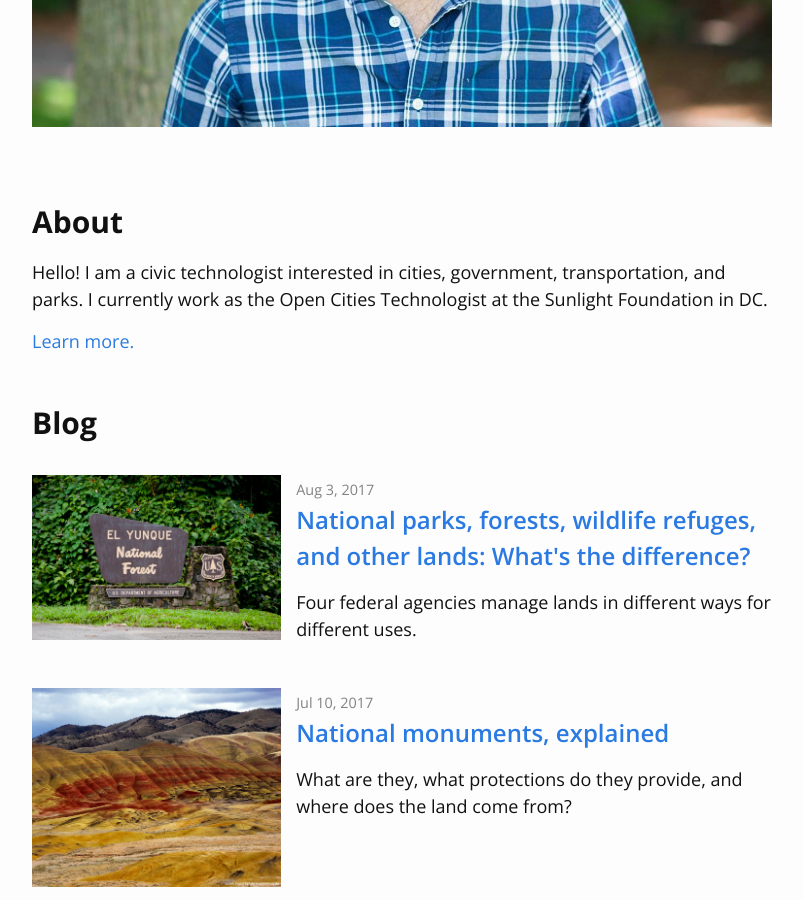
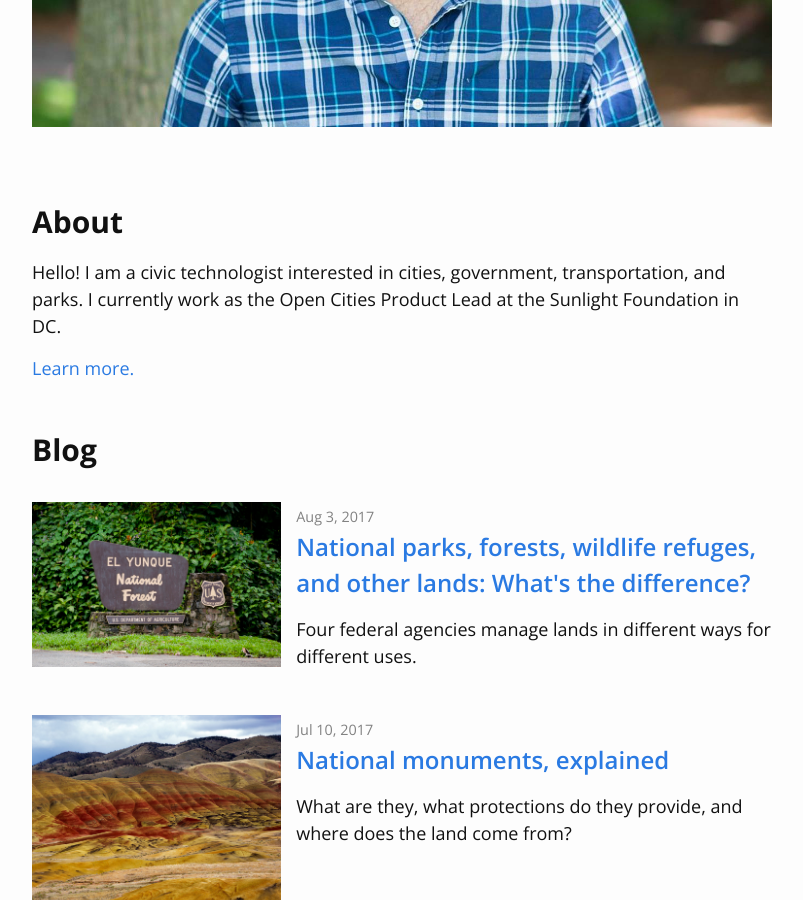
Before and after one commit to gregjd/gregjd.github.io, a Jekyll site: the page built from index.html, in a window 1280 px wide and 900 px high, scrolled down 457 px. Shown: the whole window, without its empty margins (238-1041 px from the left). Built offline with Jekyll 4.4.1, drawn with Linux system fonts in a browser that asks for light colours.

Commit message:
Update job title

```diff
--- a/index.html
+++ b/index.html
@@ -8,7 +8,7 @@ layout: default
 
   <h1 class="page-heading">About</h1>
 
-  <p>Hello! {{ site.description }} I currently work as the Open Cities Technologist at the Sunlight Foundation in DC.</p>
+  <p>Hello! {{ site.description }} I currently work as the Open Cities Product Lead at the Sunlight Foundation in DC.</p>
   <p><a href="/about/">Learn more.</a></p>
 
   <!-- <h1 class="page-heading">Work</h1>
```
